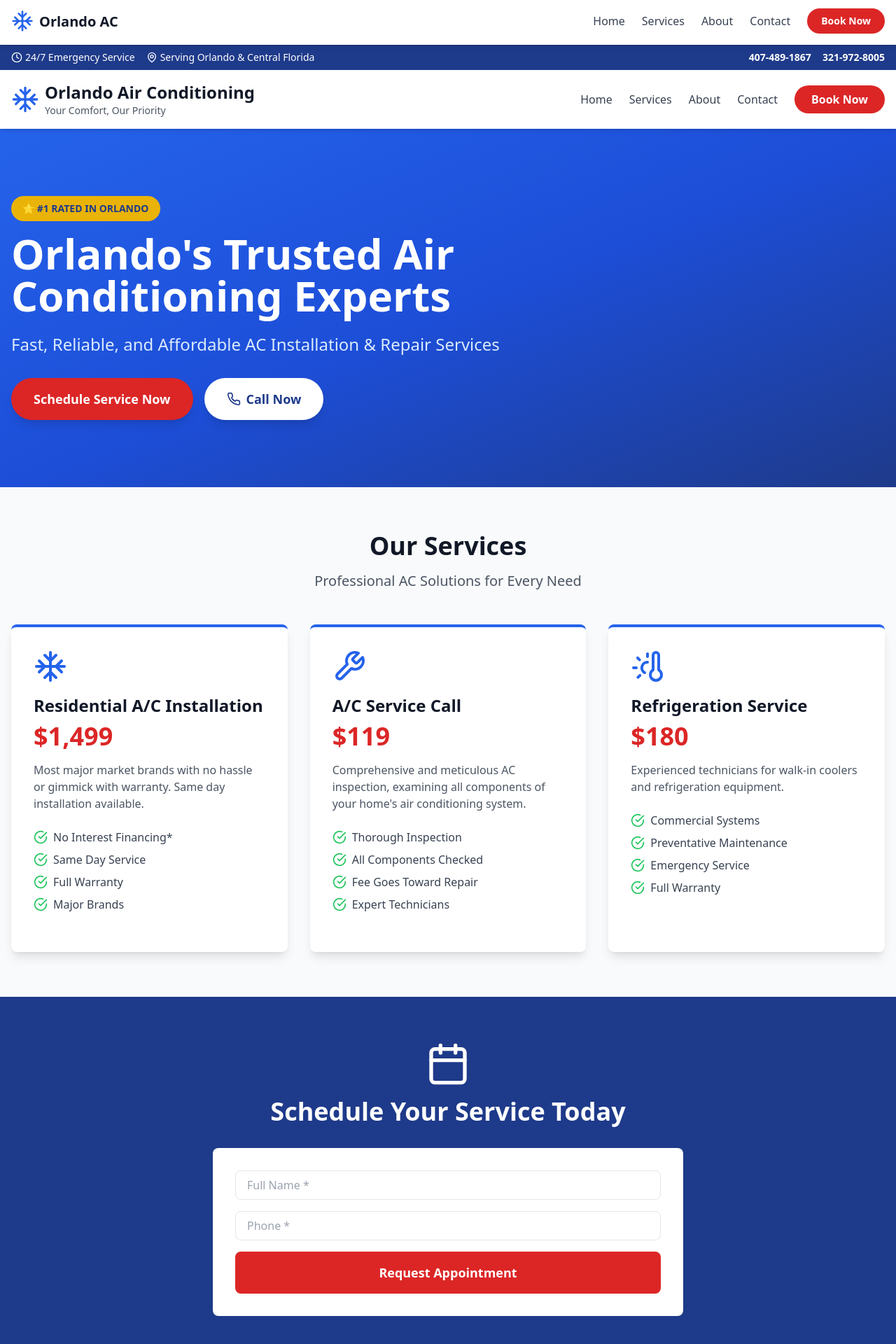
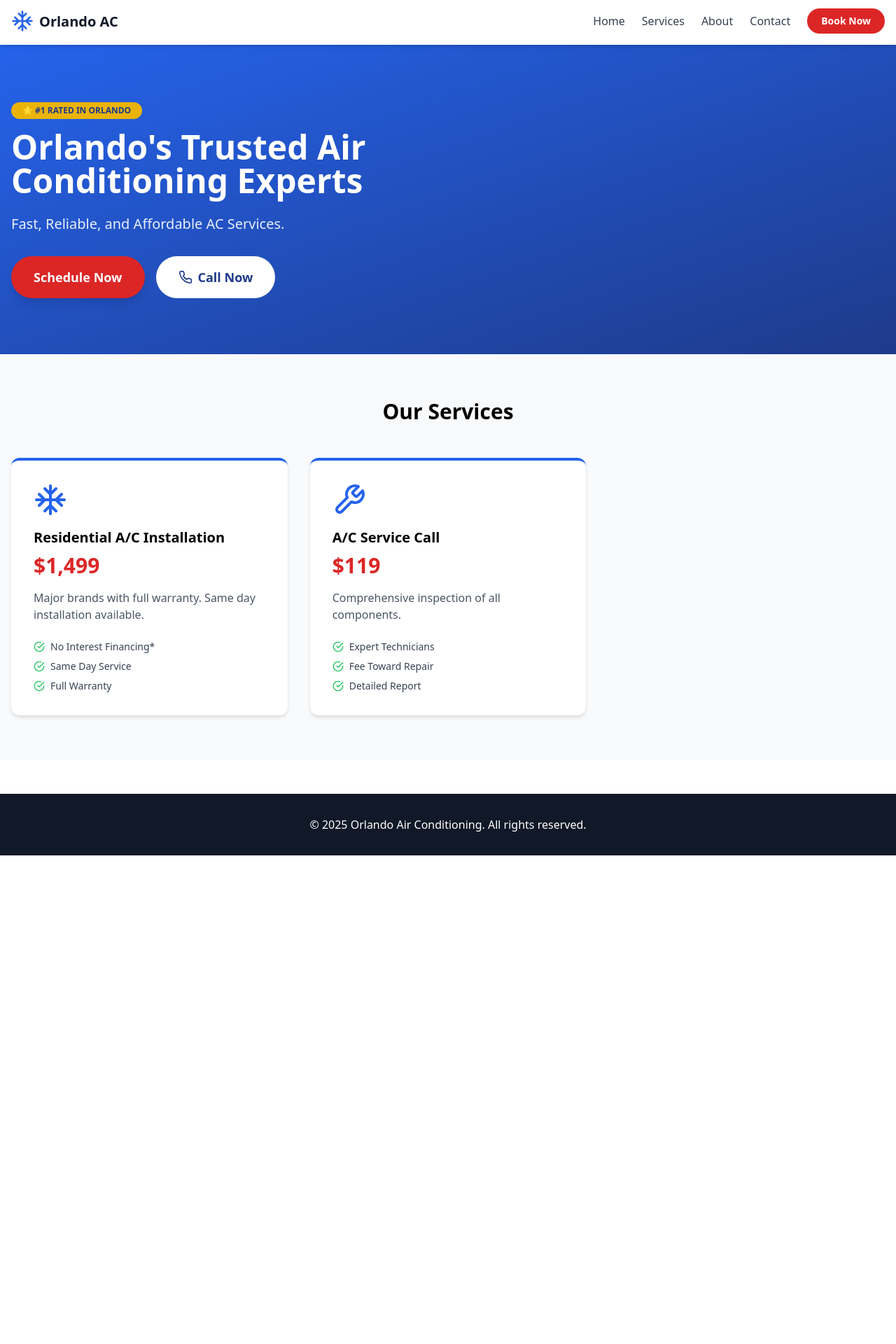
Before and after one commit to c67438578-web/Haraldo, a Next.js app: page / in a window 1280 px wide. Shown: the part 40-1960 px from the top of the page at 70% size. After the commit the page ends 1262 px from the top, so only its background shows below. Built offline with nearby package versions, Linux system fonts and the light colour scheme.

Commit message:
Update page.js

```diff
--- a/app/page.js
+++ b/app/page.js
@@ -1,160 +1,67 @@
 'use client'
 
 import React, { useState } from 'react';
-import { Phone, Clock, MapPin, Star, CheckCircle, Calendar, Snowflake, Wrench, ThermometerSun, Shield, Award, Users, Menu, X } from 'lucide-react';
+import Link from 'next/link';
+import { Phone, Snowflake, Wrench, ThermometerSun, CheckCircle, Calendar } from 'lucide-react';
 
-export default function OrlandoACWebsite() {
-  const [isMenuOpen, setIsMenuOpen] = useState(false);
-  const [formData, setFormData] = useState({
-    name: '',
-    phone: '',
-    email: '',
-    service: '',
-    message: ''
-  });
-
-  const handleSubmit = (e) => {
-    e.preventDefault();
-    alert('Service request submitted! We will contact you shortly.');
-    setFormData({ name: '', phone: '', email: '', service: '', message: '' });
-  };
+export default function Home() {
+  const [formData, setFormData] = useState({ name: '', phone: '' });
 
   const services = [
     {
       icon: <Snowflake className="w-12 h-12" />,
       title: "Residential A/C Installation",
       price: "$1,499",
-      description: "Most major market brands with no hassle or gimmick with warranty. Same day installation available.",
-      features: ["No Interest Financing*", "Same Day Service", "Full Warranty", "Major Brands"]
+      description: "Major brands with full warranty. Same day installation available.",
+      features: ["No Interest Financing*", "Same Day Service", "Full Warranty"]
     },
     {
       icon: <Wrench className="w-12 h-12" />,
       title: "A/C Service Call",
       price: "$119",
-      description: "Comprehensive and meticulous AC inspection, examining all components of your home's air conditioning system.",
-      features: ["Thorough Inspection", "All Components Checked", "Fee Goes Toward Repair", "Expert Technicians"]
-    },
-    {
-      icon: <ThermometerSun className="w-12 h-12" />,
-      title: "Refrigeration Service",
-      price: "$180",
-      description: "Experienced technicians for walk-in coolers and refrigeration equipment.",
-      features: ["Commercial Systems", "Preventative Maintenance", "Emergency Service", "Full Warranty"]
+      description: "Comprehensive inspection of all components.",
+      features: ["Expert Technicians", "Fee Toward Repair", "Detailed Report"]
     }
   ];
 
-  const reviews = [
-    { name: "Michael R.", rating: 5, text: "Outstanding service! They installed my new AC unit the same day I called. Professional and affordable." },
-    { name: "Sarah L.", rating: 5, text: "Best AC company in Orlando! Fixed my system quickly and the price was very reasonable." },
-    { name: "David K.", rating: 5, text: "Highly recommend! Their technician was knowledgeable and got my AC running perfectly." }
-  ];
-
   return (
-    <div className="min-h-screen bg-white">
-      {/* Top Bar */}
-      <div className="bg-blue-900 text-white py-2">
-        <div className="container mx-auto px-4 flex flex-wrap justify-between items-center text-sm">
-          <div className="flex items-center gap-4">
-            <span className="flex items-center gap-1">
-              <Clock className="w-4 h-4" />
-              24/7 Emergency Service
-            </span>
-            <span className="hidden sm:flex items-center gap-1">
-              <MapPin className="w-4 h-4" />
-              Serving Orlando & Central Florida
-            </span>
-          </div>
-          <div className="flex items-center gap-4">
-            <a href="tel:4074891867" className="hover:text-blue-300 font-semibold">407-489-1867</a>
-            <a href="tel:3219728005" className="hover:text-blue-300 font-semibold">321-972-8005</a>
-          </div>
-        </div>
-      </div>
-
-      {/* Header */}
-      <header className="bg-white shadow-md sticky top-0 z-50">
-        <div className="container mx-auto px-4 py-4">
-          <div className="flex justify-between items-center">
-            <div className="flex items-center gap-2">
-              <Snowflake className="w-10 h-10 text-blue-600" />
-              <div>
-                <h1 className="text-2xl font-bold text-gray-900">Orlando Air Conditioning</h1>
-                <p className="text-sm text-gray-600">Your Comfort, Our Priority</p>
-              </div>
-            </div>
-
-            <nav className="hidden md:flex items-center gap-6">
-              <a href="#home" className="text-gray-700 hover:text-blue-600 font-medium">Home</a>
-              <a href="#services" className="text-gray-700 hover:text-blue-600 font-medium">Services</a>
-              <a href="#about" className="text-gray-700 hover:text-blue-600 font-medium">About</a>
-              <a href="#contact" className="text-gray-700 hover:text-blue-600 font-medium">Contact</a>
-              <a href="#book" className="bg-red-600 text-white px-6 py-2 rounded-full hover:bg-red-700 transition font-semibold">
-                Book Now
-              </a>
-            </nav>
-
-            <button onClick={() => setIsMenuOpen(!isMenuOpen)} className="md:hidden text-gray-700">
-              {isMenuOpen ? <X className="w-6 h-6" /> : <Menu className="w-6 h-6" />}
-            </button>
-          </div>
-
-          {isMenuOpen && (
-            <nav className="md:hidden mt-4 pb-4 flex flex-col gap-3">
-              <a href="#home" onClick={() => setIsMenuOpen(false)} className="text-gray-700">Home</a>
-              <a href="#services" onClick={() => setIsMenuOpen(false)} className="text-gray-700">Services</a>
-              <a href="#about" onClick={() => setIsMenuOpen(false)} className="text-gray-700">About</a>
-              <a href="#contact" onClick={() => setIsMenuOpen(false)} className="text-gray-700">Contact</a>
-            </nav>
-          )}
-        </div>
-      </header>
-
+    <div className="min-h-screen">
       {/* Hero Section */}
-      <section className="relative bg-gradient-to-br from-blue-600 via-blue-700 to-blue-900 text-white py-24">
-        <div className="container mx-auto px-4 relative z-10">
+      <section className="bg-gradient-to-br from-blue-600 to-blue-900 text-white py-20">
+        <div className="container mx-auto px-4">
           <div className="max-w-3xl">
-            <div className="bg-yellow-500 text-blue-900 inline-block px-4 py-2 rounded-full font-bold mb-4 text-sm">
+            <div className="bg-yellow-500 text-blue-900 inline-block px-4 py-1 rounded-full font-bold mb-4 text-xs">
               ⭐ #1 RATED IN ORLANDO
             </div>
-            <h2 className="text-5xl md:text-6xl font-bold mb-6 leading-tight">
-              Orlando's Trusted Air Conditioning Experts
-            </h2>
-            <p className="text-xl md:text-2xl mb-8 text-blue-100">
-              Fast, Reliable, and Affordable AC Installation & Repair Services
-            </p>
+            <h2 className="text-5xl font-bold mb-6">Orlando's Trusted Air Conditioning Experts</h2>
+            <p className="text-xl mb-8 opacity-90">Fast, Reliable, and Affordable AC Services.</p>
             <div className="flex flex-wrap gap-4">
-              <a href="#book" className="bg-red-600 text-white px-8 py-4 rounded-full text-lg font-semibold hover:bg-red-700 transition shadow-lg">
-                Schedule Service Now
-              </a>
-              <a href="tel:4074891867" className="bg-white text-blue-900 px-8 py-4 rounded-full text-lg font-semibold hover:bg-gray-100 transition shadow-lg flex items-center gap-2">
-                <Phone className="w-5 h-5" />
-                Call Now
+              <Link href="/contact" className="bg-red-600 px-8 py-4 rounded-full text-lg font-semibold hover:bg-red-700 transition shadow-lg">
+                Schedule Now
+              </Link>
+              <a href="tel:4074891867" className="bg-white text-blue-900 px-8 py-4 rounded-full text-lg font-semibold flex items-center gap-2">
+                <Phone className="w-5 h-5" /> Call Now
               </a>
             </div>
           </div>
         </div>
       </section>
 
-      {/* Services */}
-      <section id="services" className="py-16 bg-gray-50">
+      {/* Quick Services Grid */}
+      <section className="py-16 bg-gray-50">
         <div className="container mx-auto px-4">
-          <div className="text-center mb-12">
-            <h2 className="text-4xl font-bold text-gray-900 mb-4">Our Services</h2>
-            <p className="text-xl text-gray-600">Professional AC Solutions for Every Need</p>
-          </div>
-
-          <div className="grid md:grid-cols-3 gap-8">
+          <h2 className="text-3xl font-bold text-center mb-12">Our Services</h2>
+          <div className="grid md:grid-cols-2 lg:grid-cols-3 gap-8">
             {services.map((service, i) => (
-              <div key={i} className="bg-white rounded-lg shadow-lg p-8 hover:shadow-xl transition border-t-4 border-blue-600">
+              <div key={i} className="bg-white p-8 rounded-xl shadow-md border-t-4 border-blue-600">
                 <div className="text-blue-600 mb-4">{service.icon}</div>
-                <h3 className="text-2xl font-bold text-gray-900 mb-2">{service.title}</h3>
-                <div className="text-4xl font-bold text-red-600 mb-4">{service.price}</div>
+                <h3 className="text-xl font-bold mb-2">{service.title}</h3>
+                <div className="text-3xl font-bold text-red-600 mb-4">{service.price}</div>
                 <p className="text-gray-600 mb-6">{service.description}</p>
-                <ul className="space-y-2 mb-6">
+                <ul className="space-y-2">
                   {service.features.map((f, idx) => (
-                    <li key={idx} className="flex items-center gap-2 text-gray-700">
-                      <CheckCircle className="w-5 h-5 text-green-500" />
-                      <span>{f}</span>
+                    <li key={idx} className="flex items-center gap-2 text-sm text-gray-700">
+                      <CheckCircle className="w-4 h-4 text-green-500" /> {f}
                     </li>
                   ))}
                 </ul>
@@ -163,48 +70,6 @@ export default function OrlandoACWebsite() {
           </div>
         </div>
       </section>
-
-      {/* Booking */}
-      <section id="book" className="py-16 bg-blue-900 text-white">
-        <div className="container mx-auto px-4">
-          <div className="max-w-2xl mx-auto">
-            <div className="text-center mb-8">
-              <Calendar className="w-16 h-16 mx-auto mb-4" />
-              <h2 className="text-4xl font-bold mb-4">Schedule Your Service Today</h2>
-            </div>
-
-            <div className="bg-white rounded-lg p-8 text-gray-900">
-              <input
-                type="text"
-                value={formData.name}
-                onChange={(e) => setFormData({...formData, name: e.target.value})}
-                className="w-full px-4 py-2 border rounded-lg mb-4"
-                placeholder="Full Name *"
-              />
-              <input
-                type="tel"
-                value={formData.phone}
-                onChange={(e) => setFormData({...formData, phone: e.target.value})}
-                className="w-full px-4 py-2 border rounded-lg mb-4"
-                placeholder="Phone *"
-              />
-              <button
-                onClick={handleSubmit}
-                className="w-full bg-red-600 text-white py-4 rounded-lg text-lg font-semibold hover:bg-red-700"
-              >
-                Request Appointment
-              </button>
-            </div>
-          </div>
-        </div>
-      </section>
-
-      {/* Footer */}
-      <footer className="bg-gray-900 text-white py-12">
-        <div className="container mx-auto px-4 text-center">
-          <p>&copy; 2025 Orlando Air Conditioning. All rights reserved.</p>
-        </div>
-      </footer>
     </div>
   );
 }
```
